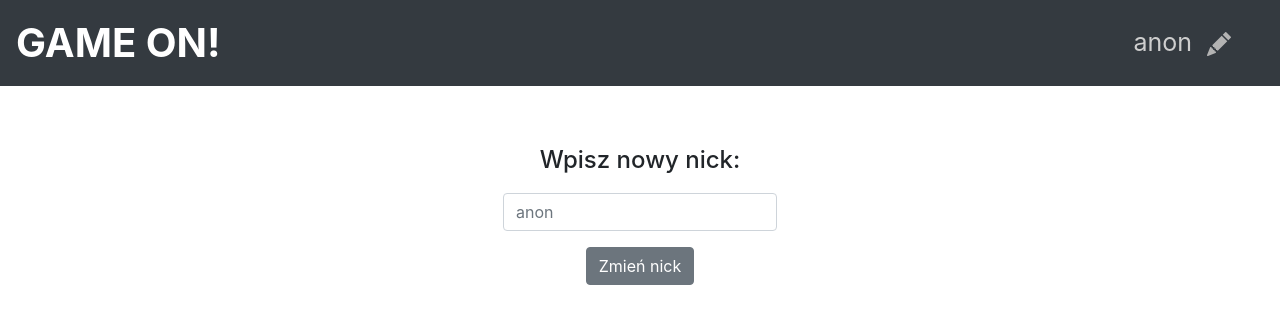
After one commit to karolinee/weppo-project, a Node server app: page /nickchange in a window 1280 px wide. The commit adds this page. Shown: the top 334 px of the page. Run offline with Node 20, Linux system fonts and the light colour scheme; some libraries are stand-ins or nearby versions.

Commit message:
added new nick change page and added game photos

```diff
--- a/app.js
+++ b/app.js
@@ -31,25 +31,35 @@ var roomsTictactoe = new Map();
 let games = [
   "tictactoe",
   "4connect",
-  "warcaby",
-  "warcaby",
-  "warcaby",
-  "warcaby",
-  "warcaby",
+  "warcaby"
 ];
 
-app.post("/nickchange", upload.single(), (req, res) => {
+app.get("/nickchange", function(req, res) {
+  if (req.session.name == undefined)
+    req.session.name = "anon";
+  res.render("nickchange", {nick: req.session.name});
+});
+
+app.post("/nickchange", function(req, res) {
+  let newNick = req.body.newNick;
+  if(newNick){
+    req.session.name = newNick;
+  }
+  res.redirect("/");
+});
+
+/*app.post("/nickchange", upload.single(), (req, res) => {
   req.session.name = req.body.userid;
   res.render("index", {
     games: games,
     nick: req.session.name,
     sesID: req.sessionID,
   });
-});
+});*/
 
 app.get("/", function (req, res) {
   if (req.session.name == undefined)
-    req.session.name = "cahir" + req.sessionID.slice(0, 4);
+    req.session.name = "anon";
 
   res.render("index", {
     games: games,
@@ -60,7 +70,7 @@ app.get("/", function (req, res) {
 
 app.get("/warcaby", function (req, res) {
   if (req.session.name == undefined)
-    req.session.name = "cahir" + req.sessionID.slice(0, 4);
+    req.session.name = "anon";
 
   res.render("game-page", {
     game: "warcaby",
@@ -72,7 +82,7 @@ app.get("/warcaby", function (req, res) {
 
 app.get("/4connect", (req, res) => {
   if (req.session.name == undefined)
-    req.session.name = "anon" + req.sessionID.slice(0, 4);
+    req.session.name = "anon";
 
   res.render("4connect", {
     game: "4connect",
@@ -87,7 +97,7 @@ var rooms = new Map();
 
 app.get("/tictactoe", (req, res) => {
   if (req.session.name == undefined)
-    req.session.name = "anon" + req.sessionID.slice(0, 4);
+    req.session.name = "anon";
 
   res.render("tictactoe", {
     game: "tictactoe",
--- a/views/index.ejs
+++ b/views/index.ejs
@@ -4,7 +4,7 @@
     <%- include('partials/head') %>
   </head>
   <body>
-    <%- include('partials/navbar', {nick:nick}) %>
+    <%- include('partials/navbar', {nick: nick}) %>
     <div class="card-deck">
         <% games.forEach(function(game) { %>
             <%- include('partials/game-card', {game: game}) %>
--- /dev/null
+++ b/views/nickchange.ejs
@@ -0,0 +1,19 @@
+<!doctype html>
+<html lang="en">
+  <head>
+    <%- include('partials/head') %>
+  </head>
+  <body>
+    <%- include('partials/navbar', {nick: nick}) %>
+    <div class="container" style="display: block; text-align: center; padding: 50px;">
+      <form action="/nickchange" method="POST" style="display: inline-block; margin-left: auto; margin-right: auto;">
+        <div class="form-group">
+          <h4 style="padding: 10px;">Wpisz nowy nick:</h4>
+          <input type="text" class="form-control"  name="newNick" placeholder="<%= nick %>" maxlength="16">
+        </div>
+        <button type="submit" class="btn btn-secondary">Zmień nick</button>
+      </form>
+    </div>
+    <%- include('partials/bootstrap-scripts') %>
+  </body>
+</html>
--- a/views/partials/game-card.ejs
+++ b/views/partials/game-card.ejs
@@ -1,7 +1,7 @@
 <div class="card text-center border-secondary" style="min-width: 18rem; max-width: 30rem">
     <img src="images/<%= game %>.jpg" class="card-img-top">
     <div class="card-body">
-      <h5 class="card-title"><%= game %></h5>
+      <h3 class="card-title"><%= game %></h3>
       <a href="/<%= game %>" class="btn btn-secondary">ZAGRAJ</a>
     </div>
 </div>
--- a/views/partials/navbar.ejs
+++ b/views/partials/navbar.ejs
@@ -1,3 +1,4 @@
+<!--
 <script>
     window.addEventListener('load', function () {
         var bt = document.getElementById('btApp');
@@ -32,9 +33,6 @@
         });
     });
 </script>
-
-
-
 <nav class="navbar navbar-dark bg-dark navbar-static-top">
     <a class="navbar-brand" href="/">GAME ON!</a>
     <a class="navbar-link" href="#">
@@ -78,3 +76,18 @@
     </a>
 
 </nav>
+
+-->
+<nav class="navbar navbar-dark bg-dark navbar-static-top">
+    <a class="navbar-brand" href="/">GAME ON!</a>
+    <div class="top-nav">
+        <span class="navbar-text" style="color: rgb(206, 206, 206); font-size: 25px;"><%= nick %></span>
+        <a class="navbar-link" href="/nickchange" id="buttonNickChange">
+            <svg xmlns="http://www.w3.org/2000/svg" style="position: relative; right: -15px; top: 8px;" width="1.5rem"
+                height="1.5rem" fill="currentColor" class="bi bi-pencil-fill" id='btApp' viewBox="0 0 16 16">
+            <path
+                d="M12.854.146a.5.5 0 0 0-.707 0L10.5 1.793 14.207 5.5l1.647-1.646a.5.5 0 0 0 0-.708l-3-3zm.646 6.061L9.793 2.5 3.293 9H3.5a.5.5 0 0 1 .5.5v.5h.5a.5.5 0 0 1 .5.5v.5h.5a.5.5 0 0 1 .5.5v.5h.5a.5.5 0 0 1 .5.5v.207l6.5-6.5zm-7.468 7.468A.5.5 0 0 1 6 13.5V13h-.5a.5.5 0 0 1-.5-.5V12h-.5a.5.5 0 0 1-.5-.5V11h-.5a.5.5 0 0 1-.5-.5V10h-.5a.499.499 0 0 1-.175-.032l-.179.178a.5.5 0 0 0-.11.168l-2 5a.5.5 0 0 0 .65.65l5-2a.5.5 0 0 0 .168-.11l.178-.178z" />
+            </svg>
+        </a>
+    </div>
+</nav>
--- a/views/scripts/main_tictactoe.js
+++ b/views/scripts/main_tictactoe.js
@@ -13,8 +13,7 @@
     $("#new").on("click", () => {
       console.log("new tictactoe room");
       socket.emit("createRoom",{name: name, sesID: sesID} );
-      $("#userid").prop("disabled", true); //wyłączenie input field userid
-      $("#btApp").css("pointer-events", "none"); //wyłączenie przycisku pena
+      $("#buttonNickChange").css("visibility", "hidden");
       $("#new").css("display", "none"); //schowanie przycisku nowy pokój
       $(".list-group").css("display", "none"); //ukrycie pokoi
       $("#tictactoe-board").css("display", "block"); //wyświetlenie planszy
@@ -30,8 +29,7 @@
       });
       myRoom = $(event.target).data("roomid");
       $(".list-group").css("display", "none");
-      $("#userid").prop("disabled", true); //wyłączenie input field userid
-      $("#btApp").css("pointer-events", "none"); //wyłączenie przycisku pena
+      $("#buttonNickChange").css("visibility", "hidden");
       $("#new").css("display", "none"); //schowanie przycisku nowy pokój
       $(".list-group").css("display", "none"); //ukrycie pokoi
       $("#tictactoe-board").css("display", "block"); //wyświetlenie planszy
--- a/views/styles/styles.css
+++ b/views/styles/styles.css
@@ -1,4 +1,3 @@
-
 .navbar-brand{
     font-size: 40px;
     font-weight: bold;
@@ -23,49 +22,6 @@
   display: grid;
   grid-template-columns: repeat(auto-fit, minmax(280px, 1fr));
   grid-gap: 1rem;
-  }
-
-input[type="text"]
-{
-    color: rgb(179, 179, 179);
-    background-color: transparent;
-    border: 0px solid;
-    text-align:right;
-    width: 220px
-
-}
-
-.modal {
-    display: none;
-    position: fixed;
-    padding-top: 50px;
-    left: 0;
-    top: 0;
-    width: 100%;
-    height: 100%;
-    background-color: rgb(0, 0, 0);
-    background-color: rgba(0, 0, 0, 0.5);
-  }
-
-.modal-content {
-  position: relative;
-  background-color: white;
-  padding: 20px;
-  margin: auto;
-  width: 45%;
-  -webkit-animation-name: animatetop;
-  -webkit-animation-duration: 0.4s;
-  animation-name: animatetop;
-  animation-duration: 0.4s
-}
-.close-btn {
-  float: right;
-  color: lightgray;
-  font-size: 24px;
-  font-weight: bold;
-}
-.close-btn:hover {
-  color: darkgray;
 }
 
 ul{
@@ -77,11 +33,11 @@ ul{
   margin-left: 1rem;
 }
 
-
 li > button {
   position: absolute;
   right: 1rem;
 }
+
 #game-board {
     display: none;
 }
```
Also changed, not shown: views/images/4connect.jpg, views/images/tictactoe.jpg, views/images/warcaby.jpg.
